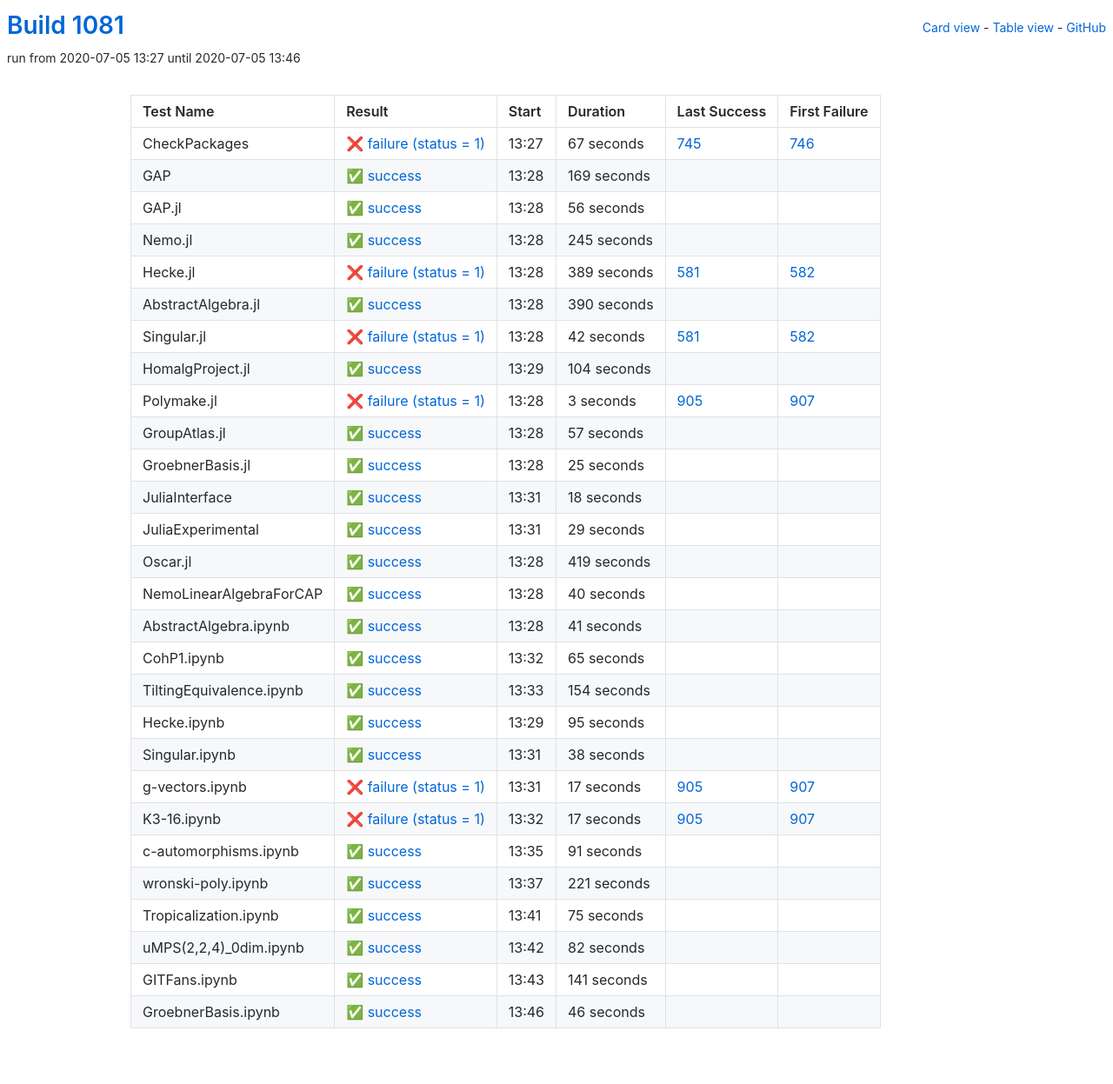
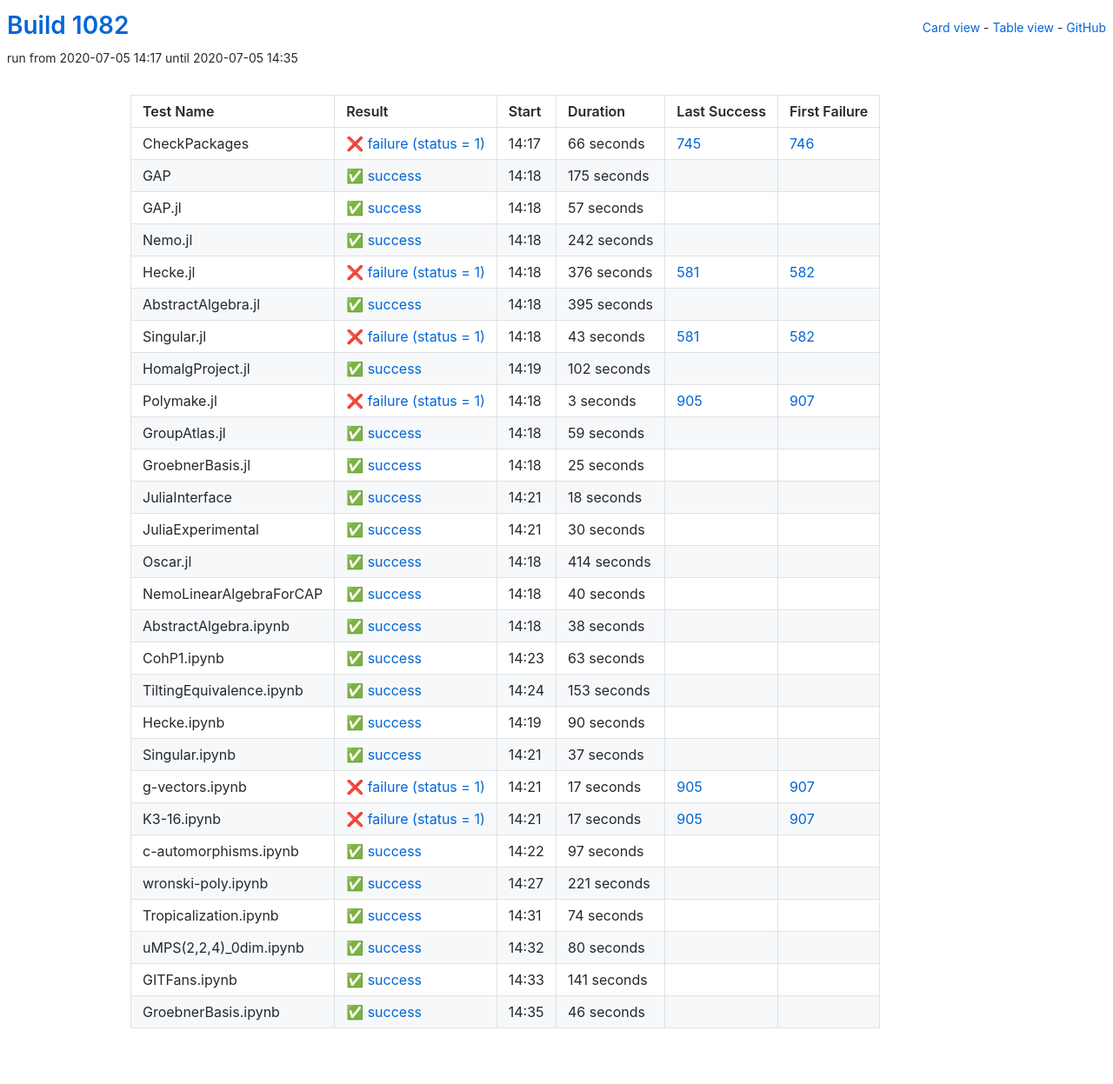
Before and after one commit to oscar-system/oscar-ci-status-1.4, a Jekyll site: the page built from table.html, in a window 1280 px wide. Shown: the whole page at 87% size. Built offline with Jekyll 4.4.1, drawn with Linux system fonts in a browser that asks for light colours.

Commit message:
Build #1082

```diff
--- a/_data/ci.yml
+++ b/_data/ci.yml
@@ -1,6 +1,6 @@
 ---
-build: 1081
-build_url: https://oscarci.mathematik.uni-kl.de/job/oscar-julia-1.4/1081/
+build: 1082
+build_url: https://oscarci.mathematik.uni-kl.de/job/oscar-julia-1.4/1082/
 job: oscar-julia-1.4
 organization: oscar-system
 repo: oscar-ci-status-1.4
@@ -8,104 +8,104 @@ repourl: https://github.com/oscar-system/oscar-ci-status-1.4
 tests:
 - name: CheckPackages
   id: checkpackages
-  log: https://oscarci.mathematik.uni-kl.de/job/oscar-julia-1.4/1081/artifact/logs/build-1081/CheckPackages.log
-  start: 2020-07-05 13:27
+  log: https://oscarci.mathematik.uni-kl.de/job/oscar-julia-1.4/1082/artifact/logs/build-1082/CheckPackages.log
+  start: 2020-07-05 14:17
   success: false
   exitcode: 1
   status: failure
-  duration: 67
+  duration: 66
   last_success: 745
   last_success_url: https://oscarci.mathematik.uni-kl.de/job/oscar-julia-1.4/745/
   first_failure: 746
   first_failure_url: https://oscarci.mathematik.uni-kl.de/job/oscar-julia-1.4/746/
 - name: GAP
   id: gap
-  log: https://oscarci.mathematik.uni-kl.de/job/oscar-julia-1.4/1081/artifact/logs/build-1081/GAP.log
-  start: 2020-07-05 13:28
+  log: https://oscarci.mathematik.uni-kl.de/job/oscar-julia-1.4/1082/artifact/logs/build-1082/GAP.log
+  start: 2020-07-05 14:18
   success: true
   exitcode: 0
   status: success
-  duration: 169
+  duration: 175
   last_success: false
   last_success_url:
   first_failure: false
   first_failure_url:
 - name: GAP.jl
   id: gap-jl
-  log: https://oscarci.mathematik.uni-kl.de/job/oscar-julia-1.4/1081/artifact/logs/build-1081/GAP.jl.log
-  start: 2020-07-05 13:28
+  log: https://oscarci.mathematik.uni-kl.de/job/oscar-julia-1.4/1082/artifact/logs/build-1082/GAP.jl.log
+  start: 2020-07-05 14:18
   success: true
   exitcode: 0
   status: success
-  duration: 56
+  duration: 57
   last_success: false
   last_success_url:
   first_failure: false
   first_failure_url:
 - name: Nemo.jl
   id: nemo-jl
-  log: https://oscarci.mathematik.uni-kl.de/job/oscar-julia-1.4/1081/artifact/logs/build-1081/Nemo.jl.log
-  start: 2020-07-05 13:28
+  log: https://oscarci.mathematik.uni-kl.de/job/oscar-julia-1.4/1082/artifact/logs/build-1082/Nemo.jl.log
+  start: 2020-07-05 14:18
   success: true
   exitcode: 0
   status: success
-  duration: 245
+  duration: 242
   last_success: false
   last_success_url:
   first_failure: false
   first_failure_url:
 - name: Hecke.jl
   id: hecke-jl
-  log: https://oscarci.mathematik.uni-kl.de/job/oscar-julia-1.4/1081/artifact/logs/build-1081/Hecke.jl.log
-  start: 2020-07-05 13:28
+  log: https://oscarci.mathematik.uni-kl.de/job/oscar-julia-1.4/1082/artifact/logs/build-1082/Hecke.jl.log
+  start: 2020-07-05 14:18
   success: false
   exitcode: 1
   status: failure
-  duration: 389
+  duration: 376
   last_success: 581
   last_success_url: https://oscarci.mathematik.uni-kl.de/job/oscar-julia-1.4/581/
   first_failure: 582
   first_failure_url: https://oscarci.mathematik.uni-kl.de/job/oscar-julia-1.4/582/
 - name: AbstractAlgebra.jl
   id: abstractalgebra-jl
-  log: https://oscarci.mathematik.uni-kl.de/job/oscar-julia-1.4/1081/artifact/logs/build-1081/AbstractAlgebra.jl.log
-  start: 2020-07-05 13:28
+  log: https://oscarci.mathematik.uni-kl.de/job/oscar-julia-1.4/1082/artifact/logs/build-1082/AbstractAlgebra.jl.log
+  start: 2020-07-05 14:18
   success: true
   exitcode: 0
   status: success
-  duration: 390
+  duration: 395
   last_success: false
   last_success_url:
   first_failure: false
   first_failure_url:
 - name: Singular.jl
   id: singular-jl
-  log: https://oscarci.mathematik.uni-kl.de/job/oscar-julia-1.4/1081/artifact/logs/build-1081/Singular.jl.log
-  start: 2020-07-05 13:28
+  log: https://oscarci.mathematik.uni-kl.de/job/oscar-julia-1.4/1082/artifact/logs/build-1082/Singular.jl.log
+  start: 2020-07-05 14:18
   success: false
   exitcode: 1
   status: failure
-  duration: 42
+  duration: 43
   last_success: 581
   last_success_url: https://oscarci.mathematik.uni-kl.de/job/oscar-julia-1.4/581/
   first_failure: 582
   first_failure_url: https://oscarci.mathematik.uni-kl.de/job/oscar-julia-1.4/582/
 - name: HomalgProject.jl
   id: homalgproject-jl
-  log: https://oscarci.mathematik.uni-kl.de/job/oscar-julia-1.4/1081/artifact/logs/build-1081/HomalgProject.jl.log
-  start: 2020-07-05 13:29
+  log: https://oscarci.mathematik.uni-kl.de/job/oscar-julia-1.4/1082/artifact/logs/build-1082/HomalgProject.jl.log
+  start: 2020-07-05 14:19
   success: true
   exitcode: 0
   status: success
-  duration: 104
+  duration: 102
   last_success: false
   last_success_url:
   first_failure: false
   first_failure_url:
 - name: Polymake.jl
   id: polymake-jl
-  log: https://oscarci.mathematik.uni-kl.de/job/oscar-julia-1.4/1081/artifact/logs/build-1081/Polymake.jl.log
-  start: 2020-07-05 13:28
+  log: https://oscarci.mathematik.uni-kl.de/job/oscar-julia-1.4/1082/artifact/logs/build-1082/Polymake.jl.log
+  start: 2020-07-05 14:18
   success: false
   exitcode: 1
   status: failure
@@ -116,20 +116,20 @@ tests:
   first_failure_url: https://oscarci.mathematik.uni-kl.de/job/oscar-julia-1.4/907/
 - name: GroupAtlas.jl
   id: groupatlas-jl
-  log: https://oscarci.mathematik.uni-kl.de/job/oscar-julia-1.4/1081/artifact/logs/build-1081/GroupAtlas.jl.log
-  start: 2020-07-05 13:28
+  log: https://oscarci.mathematik.uni-kl.de/job/oscar-julia-1.4/1082/artifact/logs/build-1082/GroupAtlas.jl.log
+  start: 2020-07-05 14:18
   success: true
   exitcode: 0
   status: success
-  duration: 57
+  duration: 59
   last_success: false
   last_success_url:
   first_failure: false
   first_failure_url:
 - name: GroebnerBasis.jl
   id: groebnerbasis-jl
-  log: https://oscarci.mathematik.uni-kl.de/job/oscar-julia-1.4/1081/artifact/logs/build-1081/GroebnerBasis.jl.log
-  start: 2020-07-05 13:28
+  log: https://oscarci.mathematik.uni-kl.de/job/oscar-julia-1.4/1082/artifact/logs/build-1082/GroebnerBasis.jl.log
+  start: 2020-07-05 14:18
   success: true
   exitcode: 0
   status: success
@@ -140,8 +140,8 @@ tests:
   first_failure_url:
 - name: JuliaInterface
   id: juliainterface
-  log: https://oscarci.mathematik.uni-kl.de/job/oscar-julia-1.4/1081/artifact/logs/build-1081/JuliaInterface.log
-  start: 2020-07-05 13:31
+  log: https://oscarci.mathematik.uni-kl.de/job/oscar-julia-1.4/1082/artifact/logs/build-1082/JuliaInterface.log
+  start: 2020-07-05 14:21
   success: true
   exitcode: 0
   status: success
@@ -152,32 +152,32 @@ tests:
   first_failure_url:
 - name: JuliaExperimental
   id: juliaexperimental
-  log: https://oscarci.mathematik.uni-kl.de/job/oscar-julia-1.4/1081/artifact/logs/build-1081/JuliaExperimental.log
-  start: 2020-07-05 13:31
+  log: https://oscarci.mathematik.uni-kl.de/job/oscar-julia-1.4/1082/artifact/logs/build-1082/JuliaExperimental.log
+  start: 2020-07-05 14:21
   success: true
   exitcode: 0
   status: success
-  duration: 29
+  duration: 30
   last_success: false
   last_success_url:
   first_failure: false
   first_failure_url:
 - name: Oscar.jl
   id: oscar-jl
-  log: https://oscarci.mathematik.uni-kl.de/job/oscar-julia-1.4/1081/artifact/logs/build-1081/Oscar.jl.log
-  start: 2020-07-05 13:28
+  log: https://oscarci.mathematik.uni-kl.de/job/oscar-julia-1.4/1082/artifact/logs/build-1082/Oscar.jl.log
+  start: 2020-07-05 14:18
   success: true
   exitcode: 0
   status: success
-  duration: 419
+  duration: 414
   last_success: false
   last_success_url:
   first_failure: false
   first_failure_url:
 - name: NemoLinearAlgebraForCAP
   id: nemolinearalgebraforcap
-  log: https://oscarci.mathematik.uni-kl.de/job/oscar-julia-1.4/1081/artifact/logs/build-1081/NemoLinearAlgebraForCAP.log
-  start: 2020-07-05 13:28
+  log: https://oscarci.mathematik.uni-kl.de/job/oscar-julia-1.4/1082/artifact/logs/build-1082/NemoLinearAlgebraForCAP.log
+  start: 2020-07-05 14:18
   success: true
   exitcode: 0
   status: success
@@ -188,56 +188,8 @@ tests:
   first_failure_url:
 - name: AbstractAlgebra.ipynb
   id: abstractalgebra-ipynb
-  log: https://oscarci.mathematik.uni-kl.de/job/oscar-julia-1.4/1081/artifact/logs/build-1081/AbstractAlgebra.ipynb.log
-  start: 2020-07-05 13:28
-  success: true
-  exitcode: 0
-  status: success
-  duration: 41
-  last_success: false
-  last_success_url:
-  first_failure: false
-  first_failure_url:
-- name: CohP1.ipynb
-  id: cohp1-ipynb
-  log: https://oscarci.mathematik.uni-kl.de/job/oscar-julia-1.4/1081/artifact/logs/build-1081/CohP1.ipynb.log
-  start: 2020-07-05 13:32
-  success: true
-  exitcode: 0
-  status: success
-  duration: 65
-  last_success: false
-  last_success_url:
-  first_failure: false
-  first_failure_url:
-- name: TiltingEquivalence.ipynb
-  id: tiltingequivalence-ipynb
-  log: https://oscarci.mathematik.uni-kl.de/job/oscar-julia-1.4/1081/artifact/logs/build-1081/TiltingEquivalence.ipynb.log
-  start: 2020-07-05 13:33
-  success: true
-  exitcode: 0
-  status: success
-  duration: 154
-  last_success: false
-  last_success_url:
-  first_failure: false
-  first_failure_url:
-- name: Hecke.ipynb
-  id: hecke-ipynb
-  log: https://oscarci.mathematik.uni-kl.de/job/oscar-julia-1.4/1081/artifact/logs/build-1081/Hecke.ipynb.log
-  start: 2020-07-05 13:29
-  success: true
-  exitcode: 0
-  status: success
-  duration: 95
-  last_success: false
-  last_success_url:
-  first_failure: false
-  first_failure_url:
-- name: Singular.ipynb
-  id: singular-ipynb
-  log: https://oscarci.mathematik.uni-kl.de/job/oscar-julia-1.4/1081/artifact/logs/build-1081/Singular.ipynb.log
-  start: 2020-07-05 13:31
+  log: https://oscarci.mathematik.uni-kl.de/job/oscar-julia-1.4/1082/artifact/logs/build-1082/AbstractAlgebra.ipynb.log
+  start: 2020-07-05 14:18
   success: true
   exitcode: 0
   status: success
@@ -246,10 +198,58 @@ tests:
   last_success_url:
   first_failure: false
   first_failure_url:
+- name: CohP1.ipynb
+  id: cohp1-ipynb
+  log: https://oscarci.mathematik.uni-kl.de/job/oscar-julia-1.4/1082/artifact/logs/build-1082/CohP1.ipynb.log
+  start: 2020-07-05 14:23
+  success: true
+  exitcode: 0
+  status: success
+  duration: 63
+  last_success: false
+  last_success_url:
+  first_failure: false
+  first_failure_url:
+- name: TiltingEquivalence.ipynb
+  id: tiltingequivalence-ipynb
+  log: https://oscarci.mathematik.uni-kl.de/job/oscar-julia-1.4/1082/artifact/logs/build-1082/TiltingEquivalence.ipynb.log
+  start: 2020-07-05 14:24
+  success: true
+  exitcode: 0
+  status: success
+  duration: 153
+  last_success: false
+  last_success_url:
+  first_failure: false
+  first_failure_url:
+- name: Hecke.ipynb
+  id: hecke-ipynb
+  log: https://oscarci.mathematik.uni-kl.de/job/oscar-julia-1.4/1082/artifact/logs/build-1082/Hecke.ipynb.log
+  start: 2020-07-05 14:19
+  success: true
+  exitcode: 0
+  status: success
+  duration: 90
+  last_success: false
+  last_success_url:
+  first_failure: false
+  first_failure_url:
+- name: Singular.ipynb
+  id: singular-ipynb
+  log: https://oscarci.mathematik.uni-kl.de/job/oscar-julia-1.4/1082/artifact/logs/build-1082/Singular.ipynb.log
+  start: 2020-07-05 14:21
+  success: true
+  exitcode: 0
+  status: success
+  duration: 37
+  last_success: false
+  last_success_url:
+  first_failure: false
+  first_failure_url:
 - name: g-vectors.ipynb
   id: g-vectors-ipynb
-  log: https://oscarci.mathematik.uni-kl.de/job/oscar-julia-1.4/1081/artifact/logs/build-1081/g-vectors.ipynb.log
-  start: 2020-07-05 13:31
+  log: https://oscarci.mathematik.uni-kl.de/job/oscar-julia-1.4/1082/artifact/logs/build-1082/g-vectors.ipynb.log
+  start: 2020-07-05 14:21
   success: false
   exitcode: 1
   status: failure
@@ -260,8 +260,8 @@ tests:
   first_failure_url: https://oscarci.mathematik.uni-kl.de/job/oscar-julia-1.4/907/
 - name: K3-16.ipynb
   id: k3-16-ipynb
-  log: https://oscarci.mathematik.uni-kl.de/job/oscar-julia-1.4/1081/artifact/logs/build-1081/K3-16.ipynb.log
-  start: 2020-07-05 13:32
+  log: https://oscarci.mathematik.uni-kl.de/job/oscar-julia-1.4/1082/artifact/logs/build-1082/K3-16.ipynb.log
+  start: 2020-07-05 14:21
   success: false
   exitcode: 1
   status: failure
@@ -272,20 +272,20 @@ tests:
   first_failure_url: https://oscarci.mathematik.uni-kl.de/job/oscar-julia-1.4/907/
 - name: c-automorphisms.ipynb
   id: c-automorphisms-ipynb
-  log: https://oscarci.mathematik.uni-kl.de/job/oscar-julia-1.4/1081/artifact/logs/build-1081/c-automorphisms.ipynb.log
-  start: 2020-07-05 13:35
+  log: https://oscarci.mathematik.uni-kl.de/job/oscar-julia-1.4/1082/artifact/logs/build-1082/c-automorphisms.ipynb.log
+  start: 2020-07-05 14:22
   success: true
   exitcode: 0
   status: success
-  duration: 91
+  duration: 97
   last_success: false
   last_success_url:
   first_failure: false
   first_failure_url:
 - name: wronski-poly.ipynb
   id: wronski-poly-ipynb
-  log: https://oscarci.mathematik.uni-kl.de/job/oscar-julia-1.4/1081/artifact/logs/build-1081/wronski-poly.ipynb.log
-  start: 2020-07-05 13:37
+  log: https://oscarci.mathematik.uni-kl.de/job/oscar-julia-1.4/1082/artifact/logs/build-1082/wronski-poly.ipynb.log
+  start: 2020-07-05 14:27
   success: true
   exitcode: 0
   status: success
@@ -296,32 +296,32 @@ tests:
   first_failure_url:
 - name: Tropicalization.ipynb
   id: tropicalization-ipynb
-  log: https://oscarci.mathematik.uni-kl.de/job/oscar-julia-1.4/1081/artifact/logs/build-1081/Tropicalization.ipynb.log
-  start: 2020-07-05 13:41
+  log: https://oscarci.mathematik.uni-kl.de/job/oscar-julia-1.4/1082/artifact/logs/build-1082/Tropicalization.ipynb.log
+  start: 2020-07-05 14:31
   success: true
   exitcode: 0
   status: success
-  duration: 75
+  duration: 74
   last_success: false
   last_success_url:
   first_failure: false
   first_failure_url:
 - name: uMPS(2,2,4)_0dim.ipynb
   id: umps-2-2-4-0dim-ipynb
-  log: https://oscarci.mathematik.uni-kl.de/job/oscar-julia-1.4/1081/artifact/logs/build-1081/uMPS-2-2-4-_0dim.ipynb.log
-  start: 2020-07-05 13:42
+  log: https://oscarci.mathematik.uni-kl.de/job/oscar-julia-1.4/1082/artifact/logs/build-1082/uMPS-2-2-4-_0dim.ipynb.log
+  start: 2020-07-05 14:32
   success: true
   exitcode: 0
   status: success
-  duration: 82
+  duration: 80
   last_success: false
   last_success_url:
   first_failure: false
   first_failure_url:
 - name: GITFans.ipynb
   id: gitfans-ipynb
-  log: https://oscarci.mathematik.uni-kl.de/job/oscar-julia-1.4/1081/artifact/logs/build-1081/GITFans.ipynb.log
-  start: 2020-07-05 13:43
+  log: https://oscarci.mathematik.uni-kl.de/job/oscar-julia-1.4/1082/artifact/logs/build-1082/GITFans.ipynb.log
+  start: 2020-07-05 14:33
   success: true
   exitcode: 0
   status: success
@@ -332,8 +332,8 @@ tests:
   first_failure_url:
 - name: GroebnerBasis.ipynb
   id: groebnerbasis-ipynb
-  log: https://oscarci.mathematik.uni-kl.de/job/oscar-julia-1.4/1081/artifact/logs/build-1081/GroebnerBasis.ipynb.log
-  start: 2020-07-05 13:46
+  log: https://oscarci.mathematik.uni-kl.de/job/oscar-julia-1.4/1082/artifact/logs/build-1082/GroebnerBasis.ipynb.log
+  start: 2020-07-05 14:35
   success: true
   exitcode: 0
   status: success
```
Also changed, not shown: README.md.
